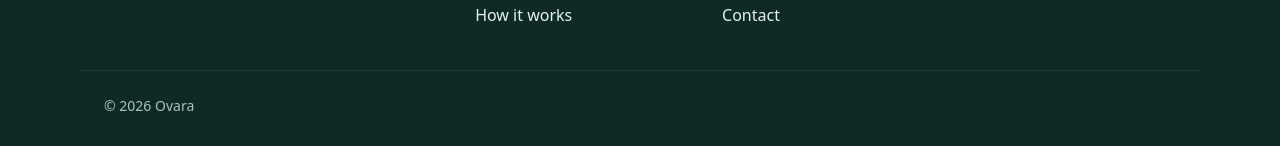
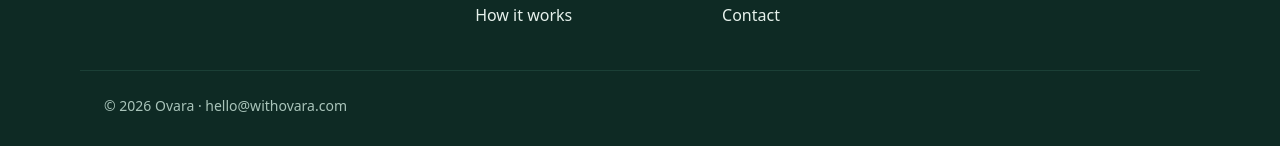
Before and after one commit to Wuraola-Adebisi/Ovara, a React (Vite) app: page / in a window 1280 px wide. Shown: the part 6571-6717 px from the top of the page. Built offline with nearby package versions, Linux system fonts and the light colour scheme.

Commit message:
Show official Ovara contact in site footer

```diff
--- a/src/components/SiteLayout.tsx
+++ b/src/components/SiteLayout.tsx
@@ -52,7 +52,7 @@ export default function SiteLayout() {
           <Link to="/terms">Terms of use</Link>
         </nav>
       </div>
-      <div className="container footer-bottom">&copy; {new Date().getFullYear()} Ovara</div>
+      <div className="container footer-bottom">&copy; {new Date().getFullYear()} Ovara <span aria-hidden="true">·</span> <a href="mailto:hello@withovara.com">hello@withovara.com</a></div>
     </footer>
   </div>;
 }
```
